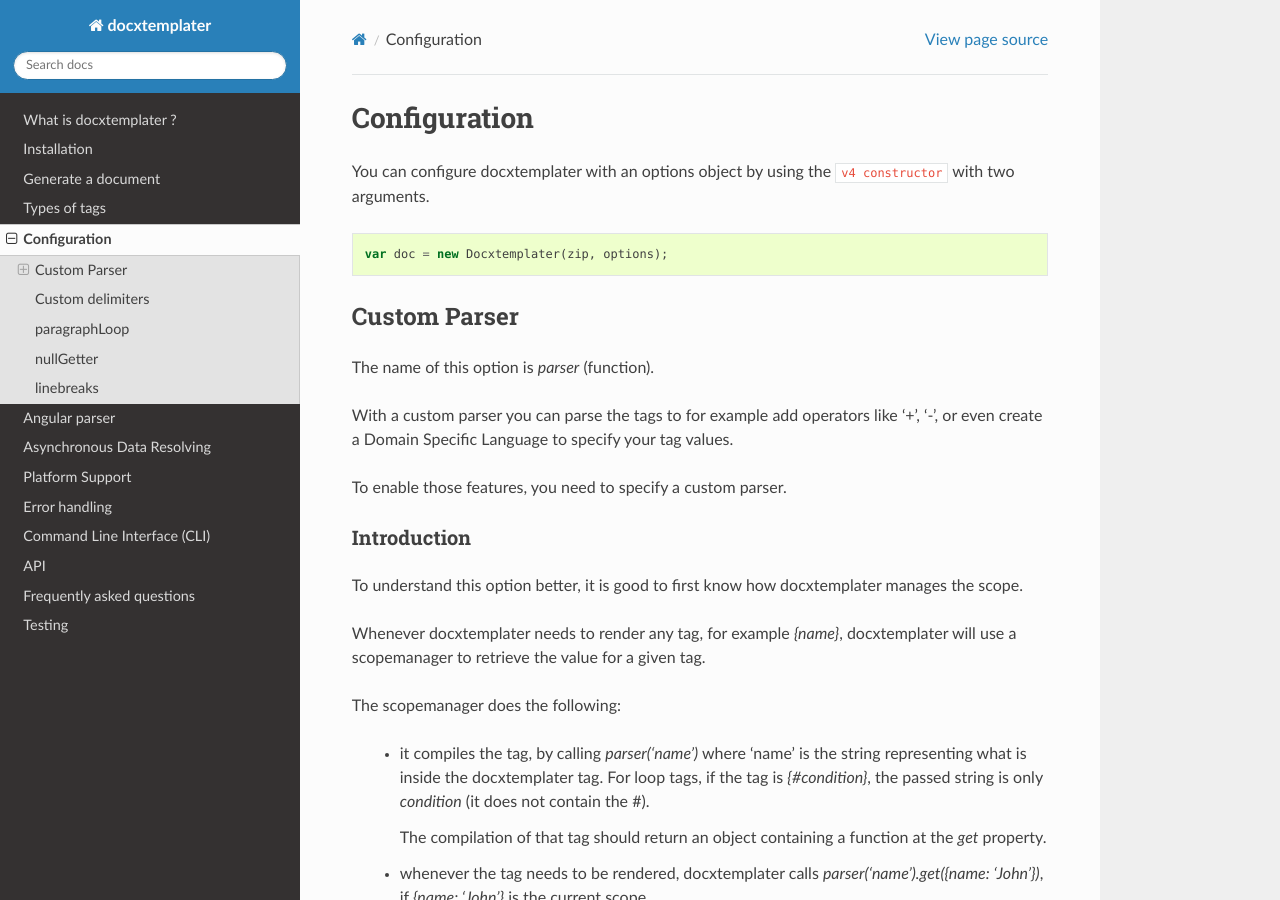
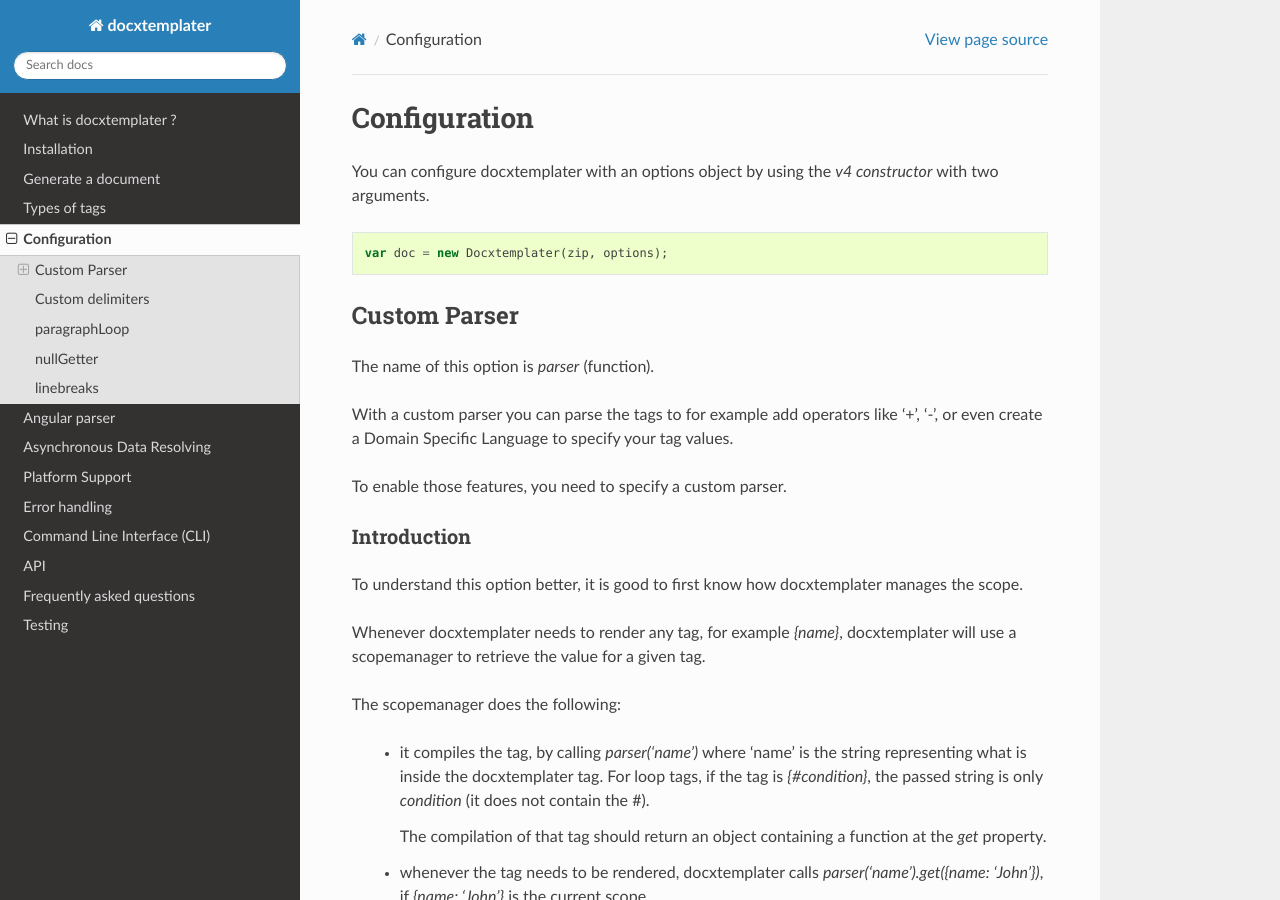
Before and after one commit to open-xml-templating/docxtemplater, a Sphinx documentation site: the page built from docs/source/configuration.rst, in a window 1280 px wide and 900 px high. Built offline with Sphinx 7.4.7 and the Read the Docs theme 2.0.0, drawn with Linux system fonts in a browser that asks for light colours.

Commit message:
Minimal documentation update

```diff
--- a/docs/source/configuration.rst
+++ b/docs/source/configuration.rst
@@ -6,7 +6,7 @@
 Configuration
 =============
 
-You can configure docxtemplater with an options object by using the ``v4 constructor`` with two arguments.
+You can configure docxtemplater with an options object by using the *v4 constructor* with two arguments.
 
 .. code-block:: javascript
 
```
